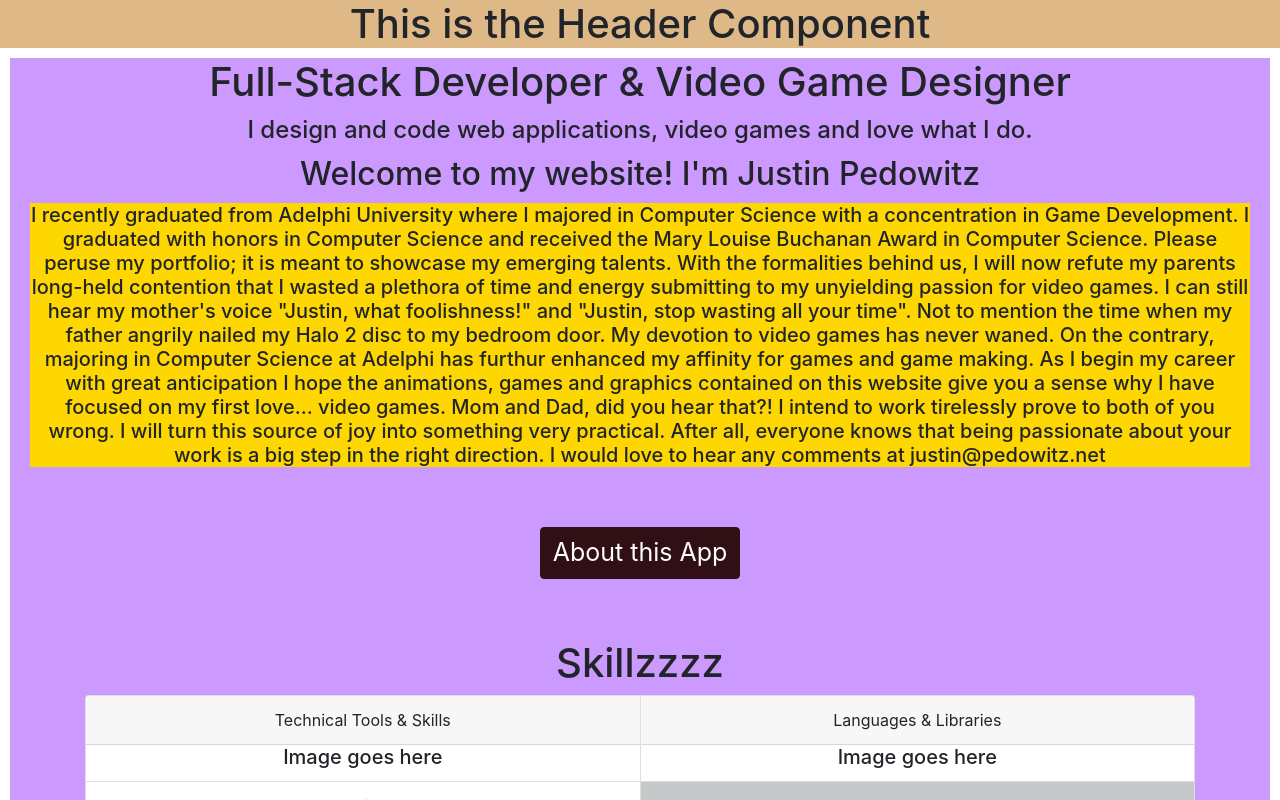
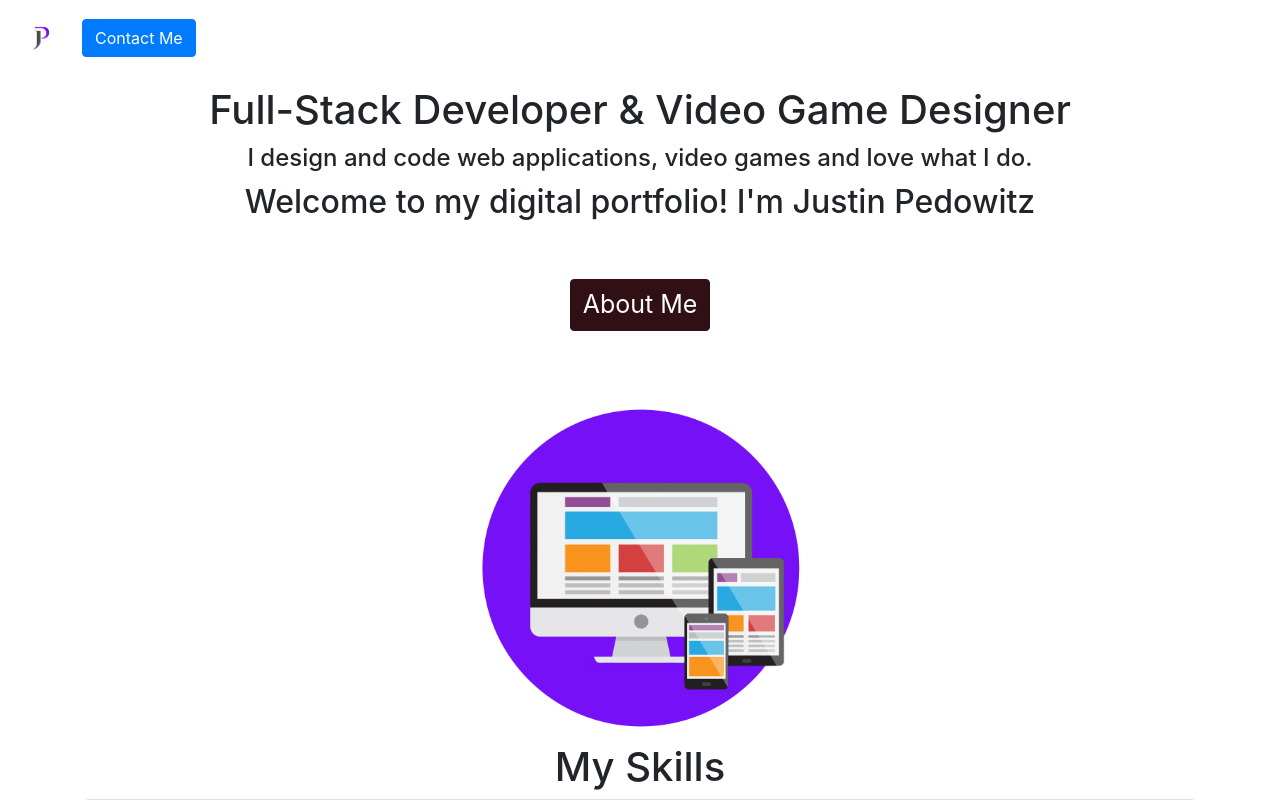
Before and after one commit to Juicester/portfolio, a React (Create React App) app: page / in a window 1280 px wide. Shown: the top 800 px of the page. Built offline with nearby package versions, Linux system fonts and the light colour scheme.

Commit message:
added nav header, cleaned up about modal and added images

```diff
--- a/src/components/About/About.js
+++ b/src/components/About/About.js
@@ -8,33 +8,12 @@ function About() {
 
 	return (
 		<div className='about-container'>
-			<h2>Welcome to my website! I'm Justin Pedowitz</h2>
-			<h5 className='words'>
-				I recently graduated from Adelphi University where I majored in Computer
-				Science with a concentration in Game Development. I graduated with
-				honors in Computer Science and received the Mary Louise Buchanan Award
-				in Computer Science. Please peruse my portfolio; it is meant to showcase
-				my emerging talents. With the formalities behind us, I will now refute
-				my parents long-held contention that I wasted a plethora of time and
-				energy submitting to my unyielding passion for video games. I can still
-				hear my mother's voice "Justin, what foolishness!" and "Justin, stop
-				wasting all your time". Not to mention the time when my father angrily
-				nailed my Halo 2 disc to my bedroom door. My devotion to video games has
-				never waned. On the contrary, majoring in Computer Science at Adelphi
-				has furthur enhanced my affinity for games and game making. As I begin
-				my career with great anticipation I hope the animations, games and
-				graphics contained on this website give you a sense why I have focused
-				on my first love... video games. Mom and Dad, did you hear that?! I
-				intend to work tirelessly prove to both of you wrong. I will turn this
-				source of joy into something very practical. After all, everyone knows
-				that being passionate about your work is a big step in the right
-				direction. I would love to hear any comments at justin@pedowitz.net
-			</h5>
+			<h2>Welcome to my digital portfolio! I'm Justin Pedowitz</h2>
 			<Button
 				className='modal-button'
 				variant='primary'
 				onClick={() => setModalShow(true)}>
-				About this App
+				About Me
 			</Button>
 			<ModalAbout show={modalShow} onHide={() => setModalShow(false)} />
 		</div>
--- a/src/components/Footer/Footer.js
+++ b/src/components/Footer/Footer.js
@@ -31,6 +31,9 @@ function Footer() {
 						<SocialIcon url='https://github.com/Juicester' />
 					</Link>
 				</Col>
+				<Col>
+				<a href="https://www.vecteezy.com/free-vector/blank">Blank Vectors by Vecteezy</a>
+				</Col>
 			</Row>
 		</Container>
 	);
--- a/src/components/Header/Header.css
+++ b/src/components/Header/Header.css
@@ -1,3 +1,3 @@
 header {
-	background-color: burlywood;
+	/* background-color: burlywood; */
 }
--- a/src/components/Header/Header.js
+++ b/src/components/Header/Header.js
@@ -1,16 +1,27 @@
-import React, { Component } from 'react';
+import React from 'react';
 import './Header.css';
 import { Link } from 'react-router-dom';
 import Navbar from 'react-bootstrap/Navbar';
+import JPLogo from '../../images/JP Logo.png'
+import Button from 'react-bootstrap/Button'
 
-class Header extends Component {
-	render() {
-		return (
-			<header>
-				<h1>This is the Header Component</h1>
-			</header>
-		);
-	}
+function Header() {
+	return (
+		<header>
+			<Navbar>
+				<Navbar.Brand href="#home">
+					<img
+						src={JPLogo}
+						width="50"
+						height="50"
+						className="d-inline-block align-top"
+						alt="JP Logo"
+					/>
+				</Navbar.Brand>
+				<Button inline variant='primary' className="mr-sm-2">Contact Me</Button>
+			</Navbar>
+		</header>
+	);
 }
 
 export default Header;
--- a/src/components/Home/Home.css
+++ b/src/components/Home/Home.css
@@ -1,5 +1,5 @@
 .outer-home {
-	background-color: #cc99ff;
+	/* background-color: #7510f7; */
 	margin: 10px;
 }
 
--- a/src/components/Home/Home.js
+++ b/src/components/Home/Home.js
@@ -9,7 +9,9 @@ import Card from 'react-bootstrap/Card';
 import About from '../About/About';
 import Projects from '../Projects/Projects';
 import Skills from '../Skills/Skills';
-import Recent from '../Recent/Recent'
+import Recent from '../Recent/Recent';
+import Image from 'react-bootstrap/Image';
+import DeviceSet from '../../images/ElectronicDeviceSet.png'
 
 function Home() {
 	return (
@@ -21,6 +23,7 @@ function Home() {
 				I design and code web applications, video games and love what I do.
 			</h4>
 			<About />
+			<Image src={DeviceSet} style={{ width: '22rem' }} fluid/>
 			<Skills />
 			<Recent />
 			<Projects />
--- a/src/components/ModalAbout/ModalAbout.js
+++ b/src/components/ModalAbout/ModalAbout.js
@@ -18,8 +18,27 @@ function ModalAbout(props) {
 				</Modal.Header>
 				<Modal.Body>
 					<p>
-						This is an app for GA. It has a database that has NFL teams, NFL
-						Games and their statistics. Click one of the cards to see!
+						I recently graduated from Adelphi University where I majored in
+						Computer Science with a concentration in Game Development. I
+						graduated with honors in Computer Science and received the Mary
+						Louise Buchanan Award in Computer Science. Please peruse my
+						portfolio; it is meant to showcase my emerging talents. With the
+						formalities behind us, I will now refute my parents long-held
+						contention that I wasted a plethora of time and energy submitting to
+						my unyielding passion for video games. I can still hear my mother's
+						voice "Justin, what foolishness!" and "Justin, stop wasting all your
+						time". Not to mention the time when my father angrily nailed my Halo
+						2 disc to my bedroom door. My devotion to video games has never
+						waned. On the contrary, majoring in Computer Science at Adelphi has
+						furthur enhanced my affinity for games and game making. As I begin
+						my career with great anticipation I hope the animations, games and
+						graphics contained on this website give you a sense why I have
+						focused on my first love... video games. Mom and Dad, did you hear
+						that?! I intend to work tirelessly prove to both of you wrong. I
+						will turn this source of joy into something very practical. After
+						all, everyone knows that being passionate about your work is a big
+						step in the right direction. I would love to hear any comments at
+						justin@pedowitz.net
 					</p>
 				</Modal.Body>
 				<Modal.Footer>
--- a/src/components/Recent/Recent.css
+++ b/src/components/Recent/Recent.css
@@ -45,3 +45,7 @@
 .recent-card {
 	/* max-height: 400px; */
 }
+
+.outer-recent {
+	background-color: #7510f7;
+}
--- a/src/components/Recent/Recent.js
+++ b/src/components/Recent/Recent.js
@@ -14,45 +14,80 @@ function Recent() {
 	return (
 		<div>
 			{/* <Container className='container-fluid d-flex justify-content-center'> */}
-			<Container>
+			<Container className='outer-recent'>
 				<h1>Recent Work</h1>
 				<Row className='row1'>
 					<Col className='proj1'>
 						<Card className='recent-card'>
-							<Link to={{ pathname: 'https://home.adelphi.edu/~ju21229/assets/maze_html/Maze.html'}} target='_blank'>
+							<Link
+								to={{
+									pathname:
+										'https://home.adelphi.edu/~ju21229/assets/maze_html/Maze.html',
+								}}
+								target='_blank'>
 								<Card.Title>NFL Analysis App</Card.Title>
-								<Card.Img src={NFLAnalysis}/>
+								<Card.Img src={NFLAnalysis} />
 							</Link>
-							<Card.Text>Maze is a Unity game where you need to find your way through a maze to the exit! To play, use the mouse to look around and 'W', 'A', 'S', and 'D' to move.</Card.Text>
+							<Card.Text>
+								Maze is a Unity game where you need to find your way through a
+								maze to the exit! To play, use the mouse to look around and 'W',
+								'A', 'S', and 'D' to move.
+							</Card.Text>
 						</Card>
 					</Col>
 					<Col className='proj2'>
 						<Card className='recent-card'>
-							<Link to={{ pathname: 'https://home.adelphi.edu/~ju21229/AU3DMap.html'}} target='_blank'>
-							<Card.Title>Pathfinder Store</Card.Title>
-							<Card.Img src={PathfinderStore}/>
+							<Link
+								to={{
+									pathname: 'https://home.adelphi.edu/~ju21229/AU3DMap.html',
+								}}
+								target='_blank'>
+								<Card.Title>Pathfinder Store</Card.Title>
+								<Card.Img src={PathfinderStore} />
 							</Link>
-							<Card.Text>My capstone project, a 3D Map of my university. All aspects of the project were made in Unity, SketchUp and Blender.</Card.Text>
+							<Card.Text>
+								My capstone project, a 3D Map of my university. All aspects of
+								the project were made in Unity, SketchUp and Blender.
+							</Card.Text>
 						</Card>
 					</Col>
 				</Row>
 				<Row className='row2'>
 					<Col className='proj3'>
 						<Card className='recent-card'>
-							<Link to={{ pathname: 'https://home.adelphi.edu/~ju21229/assets/knockdown_html/knockdown.html'}} target='_blank'>
-							<Card.Title>Hall of Games</Card.Title>
-							<Card.Img src={HallofGames}/>
+							<Link
+								to={{
+									pathname:
+										'https://home.adelphi.edu/~ju21229/assets/knockdown_html/knockdown.html',
+								}}
+								target='_blank'>
+								<Card.Title>Hall of Games</Card.Title>
+								<Card.Img src={HallofGames} />
 							</Link>
-							<Card.Text>Knockdown is a Unity game where you have to launch the ball from the slingshot into the star. To play, mouse over the slingshot, click and drag to move the ball and release to send it flying. Knockdown is based on Angry Birds.</Card.Text>
+							<Card.Text>
+								Knockdown is a Unity game where you have to launch the ball from
+								the slingshot into the star. To play, mouse over the slingshot,
+								click and drag to move the ball and release to send it flying.
+								Knockdown is based on Angry Birds.
+							</Card.Text>
 						</Card>
 					</Col>
 					<Col className='proj4'>
 						<Card className='recent-card'>
-							<Link to={{ pathname: 'https://home.adelphi.edu/~ju21229/assets/terrain_html/Terrain.html'}} target='_blank'>
-							<Card.Title>Hangman</Card.Title>
-							<Card.Img src={Hangman}/>
+							<Link
+								to={{
+									pathname:
+										'https://home.adelphi.edu/~ju21229/assets/terrain_html/Terrain.html',
+								}}
+								target='_blank'>
+								<Card.Title>Hangman</Card.Title>
+								<Card.Img src={Hangman} />
 							</Link>
-							<Card.Text>Terrain is a Unity game used to show off our terrain building skills. To play, use the mouse to look around and 'W', 'A', 'S', and 'D' to move.</Card.Text>
+							<Card.Text>
+								Terrain is a Unity game used to show off our terrain building
+								skills. To play, use the mouse to look around and 'W', 'A', 'S',
+								and 'D' to move.
+							</Card.Text>
 						</Card>
 					</Col>
 				</Row>
--- a/src/components/Skills/Skills.js
+++ b/src/components/Skills/Skills.js
@@ -9,7 +9,7 @@ function Skills() {
 	return (
 		<div>
 			<Container>
-				<h1>Skillzzzz</h1>
+				<h1> My Skills</h1>
 				<CardGroup>
 					<Card className='skills-card'>
 						<Card.Header>Technical Tools & Skills</Card.Header>
```
Also changed, not shown: src/images/ElectronicDeviceSet.png (added), src/images/JP Logo.png (added).
